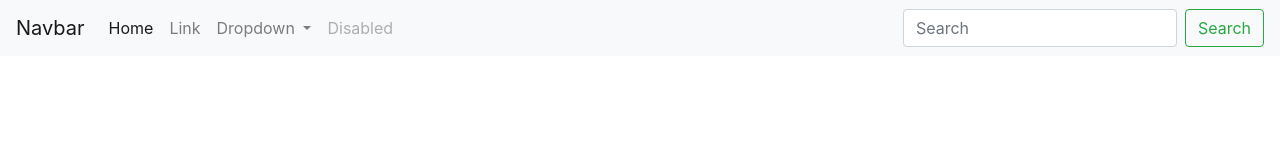
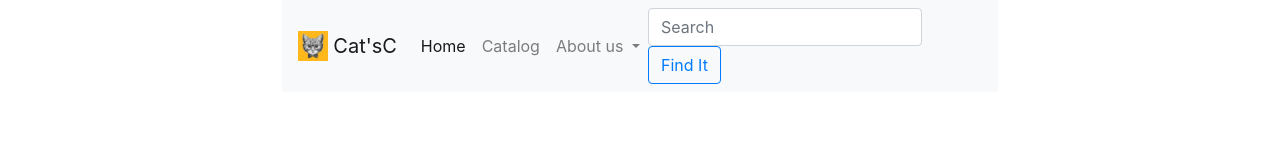
Before and after one commit to khomyart/PT-3, a plain HTML site: page index.html in a window 1280 px wide. Drawn offline with nearby package versions, Linux system fonts and the light colour scheme.

Commit message:
made navbar

```diff
--- a/index.html
+++ b/index.html
@@ -11,10 +11,15 @@
     <title>Hello, world!</title>
   </head>
   <body>
-    <nav class="navbar navbar-expand-lg navbar-light bg-light">
-        <a class="navbar-brand" href="#">Navbar</a>
+
+      <div class="container-fluid col-7">
+        <nav class="navbar navbar-expand-xl navbar-light bg-light">
+            <a class="navbar-brand text-center" href="#">
+                <img src="/images/cat.jpg" class="align-top" width="30">
+                Cat'sC
+            </a>
             <button class="navbar-toggler" type="button" data-toggle="collapse" data-target="#navbarSupportedContent" aria-controls="navbarSupportedContent" aria-expanded="false" aria-label="Toggle navigation">
-          <span class="navbar-toggler-icon"></span>
+              <span class="navbar-toggler-icon">  </span>
             </button>
 
             <div class="collapse navbar-collapse" id="navbarSupportedContent">
@@ -23,29 +28,35 @@
                   <a class="nav-link" href="#">Home <span class="sr-only">(current)</span></a>
                 </li>
                 <li class="nav-item">
-              <a class="nav-link" href="#">Link</a>
+                  <a class="nav-link" href="#">Catalog</a>
                 </li>
                 <li class="nav-item dropdown">
                   <a class="nav-link dropdown-toggle" href="#" id="navbarDropdown" role="button" data-toggle="dropdown" aria-haspopup="true" aria-expanded="false">
-                Dropdown
+                    About us
                   </a>
                   <div class="dropdown-menu" aria-labelledby="navbarDropdown">
-                <a class="dropdown-item" href="#">Action</a>
-                <a class="dropdown-item" href="#">Another action</a>
+                    <a class="dropdown-item" href="#">Location</a>
+                    <a class="dropdown-item" href="#">Contacts</a>
                     <div class="dropdown-divider"></div>
-                <a class="dropdown-item" href="#">Something else here</a>
+                    <a class="dropdown-item" href="#">Leave a comment</a>
                   </div>
-            </li>
-            <li class="nav-item">
-              <a class="nav-link disabled" href="#" tabindex="-1" aria-disabled="true">Disabled</a>
                 </li>
               </ul>
               <form class="form-inline my-2 my-lg-0">
                 <input class="form-control mr-sm-2" type="search" placeholder="Search" aria-label="Search">
-            <button class="btn btn-outline-success my-2 my-sm-0" type="submit">Search</button>
+                <button class="btn btn-outline-primary my-2 my-sm-0" type="submit">Find It</button>
               </form>
             </div>
           </nav>
+      </div>
+
+      <div class="row">
+        <div>
+
+        </div>
+
+      </div>
+
 
     <!-- Optional JavaScript -->
     <!-- jQuery first, then Popper.js, then Bootstrap JS -->
```
Also changed, not shown: images/cat.jpg (added). Lines whose indentation alone changed are shown as unchanged.
